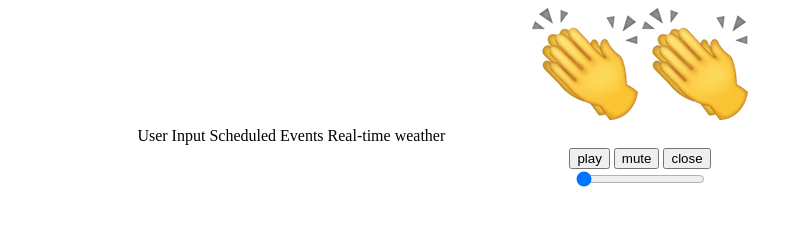
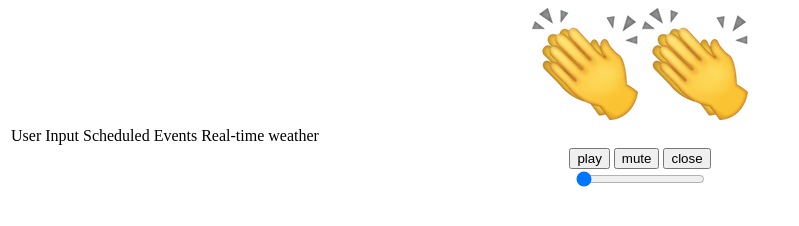
Before and after one commit to czwsh98/Clap-clap, a plain HTML site: page index.html in a window 1280 px wide. Shown: the whole page, without its empty margins (0-799 px from the left). Drawn offline with nearby package versions, Linux system fonts and the light colour scheme; some packages are replaced by stand-ins of ours; a script that the page names is missing.

Commit message:
update style

```diff
--- a/style.css
+++ b/style.css
@@ -1,10 +1,3 @@
-div {
+body {
 	text-align: center;
 }
-
-.blocks {
-	margin-left: 10%;
-	margin-right: 10%;
-	align-content: center;
-	text-align: center;
-}
```
